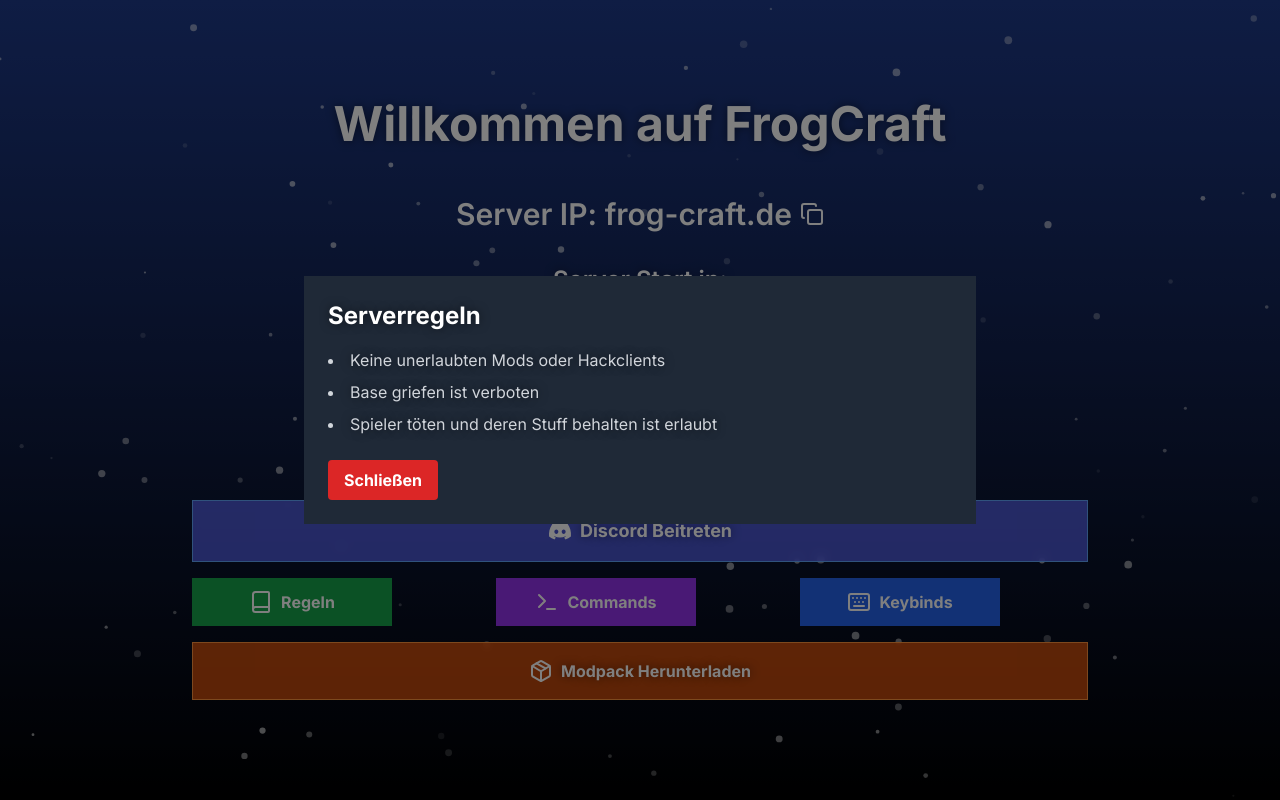
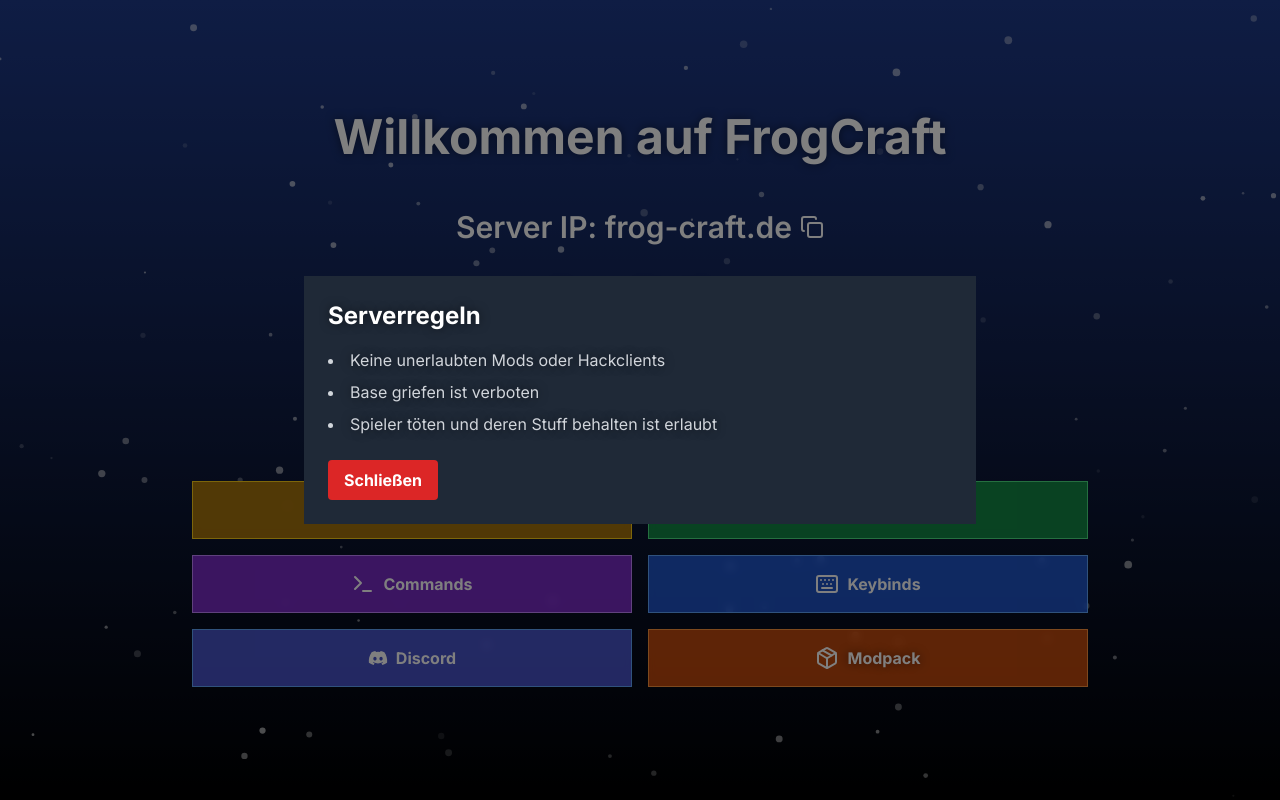
Before and after one commit to philipp939/frogcraft3, a Next.js app: page / in a window 1280 px wide. Both pictures are taken after a click on the button "Regeln". Built offline with nearby package versions, Linux system fonts and the light colour scheme.

Commit message:
Add files via upload

```diff
--- a/app/components/ButtonGrid.tsx
+++ b/app/components/ButtonGrid.tsx
@@ -1,27 +1,19 @@
-import DiscordButton from "./DiscordButton"
+import InfoButton from "./InfoButton"
 import RulesButton from "./RulesButton"
 import CommandsButton from "./CommandsButton"
 import KeybindsButton from "./KeybindsButton"
+import DiscordButton from "./DiscordButton"
 import ModpackButton from "./ModpackButton"
 
 export default function ButtonGrid() {
   return (
-    <div className="grid grid-cols-6 sm:grid-cols-12 gap-4 mt-8 max-w-4xl mx-auto w-full">
-      <div className="col-span-6 sm:col-span-12">
-        <DiscordButton />
-      </div>
-      <div className="col-span-3 sm:col-span-4">
-        <RulesButton />
-      </div>
-      <div className="col-span-3 sm:col-span-4">
-        <CommandsButton />
-      </div>
-      <div className="col-span-6 sm:col-span-4">
-        <KeybindsButton />
-      </div>
-      <div className="col-span-6 sm:col-span-12">
-        <ModpackButton />
-      </div>
+    <div className="grid grid-cols-1 sm:grid-cols-2 gap-4 w-full max-w-4xl">
+      <InfoButton />
+      <RulesButton />
+      <CommandsButton />
+      <KeybindsButton />
+      <DiscordButton />
+      <ModpackButton />
     </div>
   )
 }
--- a/app/components/CommandsButton.tsx
+++ b/app/components/CommandsButton.tsx
@@ -1,8 +1,8 @@
 "use client"
 
 import { useState } from "react"
-import { motion, AnimatePresence } from "framer-motion"
 import { Terminal } from "lucide-react"
+import Modal from "./Modal"
 
 const commands = [
   {
@@ -22,67 +22,33 @@ const commands = [
     description: "Setzt dein Zuhause an deiner aktuellen Position",
   },
   {
-    command: "/sell",
-    description: "Verkauft deine I-Tems die du in der Hand hälst",
-  },
-  {
     command: "/balance",
-    description: "Zeigt dein Guthaben",
+    description: "Zeigt dein aktuelles Guthaben",
   },
 ]
 
-export default function Commands() {
+export default function CommandsButton() {
   const [isOpen, setIsOpen] = useState(false)
 
   return (
-    <div className="w-full">
+    <>
       <button
-        onClick={() => setIsOpen(!isOpen)}
-        className="inline-flex items-center justify-center bg-purple-600 hover:bg-purple-700 text-white font-bold py-3 px-6 rounded-lg transition-all duration-300 min-w-[200px] hover:scale-105 hover:shadow-lg"
+        onClick={() => setIsOpen(true)}
+        className="inline-flex items-center justify-center bg-purple-600 hover:bg-purple-700 text-white font-bold py-4 px-6 rounded-lg transition-all duration-300 w-full hover:scale-105 hover:shadow-lg text-base border border-purple-400 backdrop-blur-sm bg-opacity-80"
       >
         <Terminal className="mr-2" />
         Commands
       </button>
-      <AnimatePresence>
-        {isOpen && (
-          <motion.div
-            initial={{ opacity: 0, scale: 0.95 }}
-            animate={{ opacity: 1, scale: 1 }}
-            exit={{ opacity: 0, scale: 0.95 }}
-            transition={{ duration: 0.3 }}
-            className="fixed inset-0 z-50 flex items-center justify-center p-4 bg-black bg-opacity-50"
-          >
-            <motion.div
-              initial={{ y: -50 }}
-              animate={{ y: 0 }}
-              exit={{ y: -50 }}
-              className="bg-gray-800 rounded-lg p-6 w-full max-w-2xl max-h-[80vh] overflow-y-auto"
-            >
-              <h2 className="text-2xl font-bold mb-4">Server Commands</h2>
+      <Modal isOpen={isOpen} onClose={() => setIsOpen(false)} title="Server Commands">
         <div className="grid gap-3">
           {commands.map((cmd, index) => (
-                  <motion.div
-                    key={index}
-                    initial={{ opacity: 0, y: -10 }}
-                    animate={{ opacity: 1, y: 0 }}
-                    transition={{ delay: index * 0.1 }}
-                    className="bg-gray-700 bg-opacity-50 p-3 rounded-lg"
-                  >
+            <div key={index} className="bg-gray-700 bg-opacity-50 p-3 rounded-lg">
               <code className="text-green-400 font-mono">{cmd.command}</code>
               <p className="text-gray-300 mt-1">{cmd.description}</p>
-                  </motion.div>
+            </div>
           ))}
         </div>
-              <button
-                onClick={() => setIsOpen(false)}
-                className="mt-6 bg-red-600 hover:bg-red-700 text-white font-bold py-2 px-4 rounded transition-colors duration-300"
-              >
-                Schließen
-              </button>
-            </motion.div>
-          </motion.div>
-        )}
-      </AnimatePresence>
-    </div>
+      </Modal>
+    </>
   )
 }
--- a/app/components/DiscordButton.tsx
+++ b/app/components/DiscordButton.tsx
@@ -2,14 +2,12 @@ import { FaDiscord } from "react-icons/fa"
 
 export default function DiscordButton() {
   return (
-    <a
-      href="https://discord.gg/H2yX7d8Bmv"
-      target="_blank"
-      rel="noopener noreferrer"
-      className="inline-flex items-center justify-center bg-[#5865F2] hover:bg-[#4752C4] text-white font-bold py-3 sm:py-4 px-4 sm:px-6 rounded-lg transition-all duration-300 w-full hover:scale-105 hover:shadow-lg text-sm sm:text-base md:text-lg border border-blue-400 backdrop-blur-sm bg-opacity-80"
+    <button
+      onClick={() => window.open("https://discord.gg/H2yX7d8Bmv", "_blank")}
+      className="inline-flex items-center justify-center bg-[#5865F2] hover:bg-[#4752C4] text-white font-bold py-4 px-6 rounded-lg transition-all duration-300 w-full hover:scale-105 hover:shadow-lg text-base border border-blue-400 backdrop-blur-sm bg-opacity-80"
     >
-      <FaDiscord className="mr-2 text-xl sm:text-2xl" />
-      Discord Beitreten
-    </a>
+      <FaDiscord className="mr-2 text-xl" />
+      Discord
+    </button>
   )
 }
--- /dev/null
+++ b/app/components/InfoButton.tsx
@@ -0,0 +1,80 @@
+"use client"
+
+import { useState } from "react"
+import { Info } from "lucide-react"
+import Modal from "./Modal"
+
+export default function InfoButton() {
+  const [isOpen, setIsOpen] = useState(false)
+
+  return (
+    <>
+      <button
+        onClick={() => setIsOpen(true)}
+        className="inline-flex items-center justify-center bg-yellow-600 hover:bg-yellow-700 text-white font-bold py-4 px-6 rounded-lg transition-all duration-300 w-full hover:scale-105 hover:shadow-lg text-base border border-yellow-400 backdrop-blur-sm bg-opacity-80"
+      >
+        <Info className="mr-2" />
+        Server Info
+      </button>
+      <Modal isOpen={isOpen} onClose={() => setIsOpen(false)} title="Server Information">
+        <div className="space-y-4 text-gray-300">
+          <p>Um auf den Server joinen zu können, musst du folgende Schritte befolgen:</p>
+          <ol className="list-decimal list-inside space-y-2">
+            <li>
+              Trete unserem{" "}
+              <a
+                href="https://discord.gg/H2yX7d8Bmv"
+                target="_blank"
+                rel="noopener noreferrer"
+                className="text-blue-400 hover:underline"
+              >
+                Discord-Server
+              </a>{" "}
+              bei.
+            </li>
+            <li>Gehe in den #whitelist-Channel.</li>
+            <li>
+              Verlinke deinen Discord-Account mit deinem Minecraft-Account, indem du den Befehl{" "}
+              <code className="bg-gray-700 px-1 rounded">/link</code> verwendest.
+            </li>
+            <li>
+              Wähle im Discord im Channel #pvp aus ob du mit oder ohne PVP spielen möchtest.
+              <p className="mt-2 font-bold text-yellow-300">
+                Achtung: Du riskierst damit deinen Stuff zu verlieren wenn du getötet wirst!
+              </p>
+            </li>
+          </ol>
+          <div className="mt-6 p-4 bg-gray-700 rounded-lg">
+            <h3 className="text-lg font-semibold text-green-300 mb-2">Empfehlung:</h3>
+            <p>Spiele mit dem Voice-Chat Mod für ein besseres Spielerlebnis.</p>
+            <ul className="list-disc list-inside mt-2 space-y-1">
+              <li>
+                Lade den{" "}
+                <a
+                  href="https://www.curseforge.com/minecraft/mc-mods/simple-voice-chat"
+                  target="_blank"
+                  rel="noopener noreferrer"
+                  className="text-blue-400 hover:underline"
+                >
+                  Simple Voice Chat Mod
+                </a>{" "}
+                herunter.
+              </li>
+              <li>
+                Oder nutze einfach unser{" "}
+                <a
+                  href="https://www.curseforge.com/minecraft/modpacks/frogcraft1"
+                  target="_blank"
+                  rel="noopener noreferrer"
+                  className="text-blue-400 hover:underline"
+                >
+                  vorgefertigtes Modpack
+                </a>
+              </li>
+            </ul>
+          </div>
+        </div>
+      </Modal>
+    </>
+  )
+}
--- a/app/components/KeybindsButton.tsx
+++ b/app/components/KeybindsButton.tsx
@@ -1,8 +1,8 @@
 "use client"
 
 import { useState } from "react"
-import { motion, AnimatePresence } from "framer-motion"
 import { Keyboard } from "lucide-react"
+import Modal from "./Modal"
 
 const keybinds = [
   {
@@ -29,69 +29,38 @@ const keybinds = [
   },
 ]
 
-export default function Keybinds() {
+export default function KeybindsButton() {
   const [isOpen, setIsOpen] = useState(false)
 
   return (
-    <div className="w-full">
+    <>
       <button
-        onClick={() => setIsOpen(!isOpen)}
-        className="inline-flex items-center justify-center bg-blue-600 hover:bg-blue-700 text-white font-bold py-3 px-6 rounded-lg transition-all duration-300 min-w-[200px] hover:scale-105 hover:shadow-lg"
+        onClick={() => setIsOpen(true)}
+        className="inline-flex items-center justify-center bg-blue-600 hover:bg-blue-700 text-white font-bold py-4 px-6 rounded-lg transition-all duration-300 w-full hover:scale-105 hover:shadow-lg text-base border border-blue-400 backdrop-blur-sm bg-opacity-80"
       >
         <Keyboard className="mr-2" />
         Keybinds
       </button>
-      <AnimatePresence>
-        {isOpen && (
-          <motion.div
-            initial={{ opacity: 0, scale: 0.95 }}
-            animate={{ opacity: 1, scale: 1 }}
-            exit={{ opacity: 0, scale: 0.95 }}
-            transition={{ duration: 0.3 }}
-            className="fixed inset-0 z-50 flex items-center justify-center p-4 bg-black bg-opacity-50"
-          >
-            <motion.div
-              initial={{ y: -50 }}
-              animate={{ y: 0 }}
-              exit={{ y: -50 }}
-              className="bg-gray-800 rounded-lg p-6 w-full max-w-2xl max-h-[80vh] overflow-y-auto"
-            >
-              <h2 className="text-2xl font-bold mb-4">Keybinds</h2>
+      <Modal isOpen={isOpen} onClose={() => setIsOpen(false)} title="Keybinds">
         <p className="text-gray-300 mb-4 italic">
-                Die Keybinds können in den Einstellungen personalisiert werden. (Funktioniert nur mit installiertem
-                Modpack)
+          Die Keybinds können in den Einstellungen personalisiert werden. (Funktioniert nur mit installiertem Modpack)
         </p>
         {keybinds.map((section, sectionIndex) => (
           <div key={sectionIndex} className="mb-6 last:mb-0">
             <h3 className="text-xl font-semibold text-purple-400 mb-2">{section.section}</h3>
             <div className="grid gap-2">
               {section.binds.map((bind, bindIndex) => (
-                      <motion.div
-                        key={bindIndex}
-                        initial={{ opacity: 0, y: -10 }}
-                        animate={{ opacity: 1, y: 0 }}
-                        transition={{ delay: bindIndex * 0.1 }}
-                        className="flex items-center"
-                      >
+                <div key={bindIndex} className="flex items-center">
                   <code className="bg-gray-700 px-2 py-1 rounded text-green-400 font-mono mr-3 min-w-[30px] text-center">
                     {bind.key}
                   </code>
                   <span className="text-gray-300">{bind.action}</span>
-                      </motion.div>
+                </div>
               ))}
             </div>
           </div>
         ))}
-              <button
-                onClick={() => setIsOpen(false)}
-                className="mt-6 bg-red-600 hover:bg-red-700 text-white font-bold py-2 px-4 rounded transition-colors duration-300"
-              >
-                Schließen
-              </button>
-            </motion.div>
-          </motion.div>
-        )}
-      </AnimatePresence>
-    </div>
+      </Modal>
+    </>
   )
 }
--- a/app/components/ModpackButton.tsx
+++ b/app/components/ModpackButton.tsx
@@ -9,7 +9,7 @@ export default function ModpackButton() {
       className="inline-flex items-center justify-center bg-orange-600 hover:bg-orange-700 text-white font-bold py-4 px-6 rounded-lg transition-all duration-300 w-full hover:scale-105 hover:shadow-lg text-base border border-orange-400 backdrop-blur-sm bg-opacity-80"
     >
       <Package className="mr-2" />
-      Modpack Herunterladen
+      Modpack
     </a>
   )
 }
--- a/app/components/RulesButton.tsx
+++ b/app/components/RulesButton.tsx
@@ -1,8 +1,8 @@
 "use client"
 
 import { useState } from "react"
-import { motion, AnimatePresence } from "framer-motion"
 import { Book } from "lucide-react"
+import Modal from "./Modal"
 
 const rules = [
   "Keine unerlaubten Mods oder Hackclients",
@@ -10,57 +10,25 @@ const rules = [
   "Spieler töten und deren Stuff behalten ist erlaubt",
 ]
 
-export default function Rules() {
+export default function RulesButton() {
   const [isOpen, setIsOpen] = useState(false)
 
   return (
-    <div className="w-full">
+    <>
       <button
-        onClick={() => setIsOpen(!isOpen)}
-        className="inline-flex items-center justify-center bg-green-600 hover:bg-green-700 text-white font-bold py-3 px-6 rounded-lg transition-all duration-300 min-w-[200px] hover:scale-105 hover:shadow-lg"
+        onClick={() => setIsOpen(true)}
+        className="inline-flex items-center justify-center bg-green-600 hover:bg-green-700 text-white font-bold py-4 px-6 rounded-lg transition-all duration-300 w-full hover:scale-105 hover:shadow-lg text-base border border-green-400 backdrop-blur-sm bg-opacity-80"
       >
         <Book className="mr-2" />
         Regeln
       </button>
-      <AnimatePresence>
-        {isOpen && (
-          <motion.div
-            initial={{ opacity: 0, scale: 0.95 }}
-            animate={{ opacity: 1, scale: 1 }}
-            exit={{ opacity: 0, scale: 0.95 }}
-            transition={{ duration: 0.3 }}
-            className="fixed inset-0 z-50 flex items-center justify-center p-4 bg-black bg-opacity-50"
-          >
-            <motion.div
-              initial={{ y: -50 }}
-              animate={{ y: 0 }}
-              exit={{ y: -50 }}
-              className="bg-gray-800 rounded-lg p-6 w-full max-w-2xl max-h-[80vh] overflow-y-auto"
-            >
-              <h2 className="text-2xl font-bold mb-4">Serverregeln</h2>
-              <ul className="list-disc list-inside space-y-2">
-                {rules.map((rule, index) => (
-                  <motion.li
-                    key={index}
-                    initial={{ opacity: 0, x: -20 }}
-                    animate={{ opacity: 1, x: 0 }}
-                    transition={{ delay: index * 0.1 }}
-                    className="text-gray-300"
-                  >
-                    {rule}
-                  </motion.li>
-                ))}
-              </ul>
-              <button
-                onClick={() => setIsOpen(false)}
-                className="mt-6 bg-red-600 hover:bg-red-700 text-white font-bold py-2 px-4 rounded transition-colors duration-300"
-              >
-                Schließen
-              </button>
-            </motion.div>
-          </motion.div>
-        )}
-      </AnimatePresence>
-    </div>
+      <Modal isOpen={isOpen} onClose={() => setIsOpen(false)} title="Serverregeln">
+        <ul className="list-disc list-inside space-y-2 text-gray-300">
+          {rules.map((rule, index) => (
+            <li key={index}>{rule}</li>
+          ))}
+        </ul>
+      </Modal>
+    </>
   )
 }
```
Also changed, not shown: 1 other file (tests, documents, lock files or other folders). Lines whose indentation alone changed are shown as unchanged.
